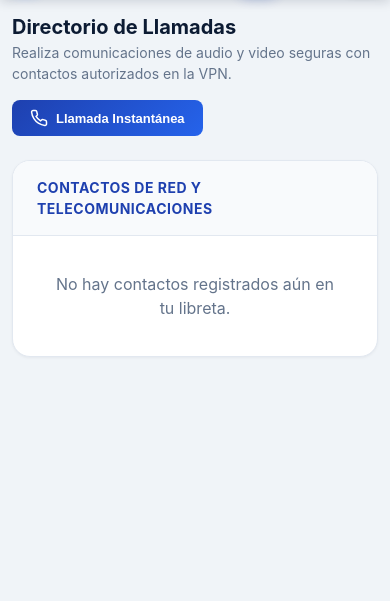
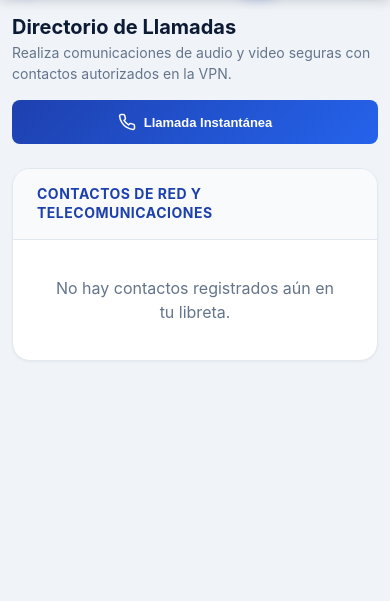
Before and after one commit to windows16/videoconferencia, a Django app: page /calls/ in a window 390 px wide. Shown: the part 52-653 px from the top of the page. Run offline with Django 5.2, Linux system fonts and the light colour scheme; the visitor is signed in with stand-in values (Sample User, id 1); data that the repository does not hold is empty; some libraries are stand-ins or nearby versions.

Commit message:
fix: se corrige el ampliar pantalla el cual hacia que en movil se bloqueara el scroll

```diff
--- a/static/css/google-meet.css
+++ b/static/css/google-meet.css
@@ -692,6 +692,48 @@ body {
   color: var(--navy-primary);
 }
 
+/* Calls conserva controles legibles y táctiles en pantallas pequeñas. */
+@media (max-width: 639px) {
+  .calls-page {
+    width: 100%;
+  }
+
+  .calls-page > div:first-child {
+    align-items: stretch;
+  }
+
+  .calls-page > div:first-child > .btn-card-start {
+    align-self: stretch;
+    justify-content: center;
+    min-height: 44px;
+  }
+
+  .calls-directory-heading {
+    padding: 16px;
+    font-size: 13px;
+    line-height: 1.35;
+  }
+
+  .calls-contact-row {
+    padding: 16px;
+  }
+
+  .calls-contact-name {
+    font-size: 16px !important;
+  }
+
+  .calls-contact-email {
+    font-size: 14px !important;
+  }
+
+  .calls-connect-button {
+    min-height: 44px;
+    flex: 1;
+    justify-content: center;
+    font-size: 14px;
+  }
+}
+
 /* --------------------------------------------------------------------------
    Modal de Configuración (Audio / Video) - Estilo Navy Elegante
    -------------------------------------------------------------------------- */
--- a/templates/base.html
+++ b/templates/base.html
@@ -2,7 +2,7 @@
 <html lang="es">
 <head>
   <meta charset="UTF-8">
-  <meta name="viewport" content="width=device-width, initial-scale=1.0, maximum-scale=1.0, user-scalable=no">
+  <meta name="viewport" content="width=device-width, initial-scale=1.0">
   <title>{% block title %}TeleConnect - Plataforma de Videoconferencias Seguras{% endblock %}</title>
 
   <!-- Estilos principales con Identidad en Tonos Azul Marino -->
--- a/templates/meetings/calls.html
+++ b/templates/meetings/calls.html
@@ -3,7 +3,7 @@
 {% block title %}TeleConnect - Llamadas Directas{% endblock %}
 
 {% block content %}
-<div style="max-width: 860px; margin: 0 auto;">
+<div class="calls-page" style="max-width: 860px; margin: 0 auto;">
   <div class="flex flex-col sm:flex-row sm:items-center justify-between gap-4 mb-6">
     <div>
       <h2 style="font-size: clamp(20px, 3vw, 24px); font-weight: 700; color: var(--navy-darker);">Directorio de Llamadas</h2>
@@ -19,20 +19,20 @@
 
   <!-- Directorio de Contactos -->
   <div style="background: #ffffff; border: 1px solid var(--border-light); border-radius: 18px; overflow: hidden; box-shadow: var(--shadow-sm);">
-    <div style="padding: 16px 24px; background: #f8fafc; border-bottom: 1px solid var(--border-light); font-weight: 700; font-size: 14px; color: var(--navy-primary); text-transform: uppercase; letter-spacing: 0.5px;">
+    <div class="calls-directory-heading" style="padding: 16px 24px; background: #f8fafc; border-bottom: 1px solid var(--border-light); font-weight: 700; font-size: 14px; color: var(--navy-primary); text-transform: uppercase; letter-spacing: 0.5px;">
       Contactos de Red y Telecomunicaciones
     </div>
 
     <div style="display: flex; flex-direction: column;">
       {% for contact in contacts %}
-      <div class="flex flex-col sm:flex-row sm:items-center justify-between gap-4 p-4 md:px-6 md:py-4 border-b border-slate-100 hover:bg-slate-50 transition">
+      <div class="calls-contact-row flex flex-col sm:flex-row sm:items-center justify-between gap-4 p-4 md:px-6 md:py-4 border-b border-slate-100 hover:bg-slate-50 transition">
         <div class="flex items-center gap-4">
           <div style="width: 46px; height: 46px; border-radius: 12px; background: linear-gradient(135deg, #0c1b33, #1e40af); color: #ffffff; display: flex; align-items: center; justify-content: center; font-weight: 700; font-size: 18px; box-shadow: 0 2px 6px rgba(12, 27, 51, 0.2); flex-shrink: 0;">
             {{ contact.name|first|upper }}
           </div>
           <div>
-            <div style="font-weight: 600; font-size: 15px; color: var(--navy-darker);">{{ contact.name }}</div>
-            <div style="font-size: 13px; color: var(--text-muted); word-break: break-all;">{{ contact.email }}</div>
+            <div class="calls-contact-name" style="font-weight: 600; font-size: 15px; color: var(--navy-darker);">{{ contact.name }}</div>
+            <div class="calls-contact-email" style="font-size: 13px; color: var(--text-muted); word-break: break-all;">{{ contact.email }}</div>
           </div>
         </div>
 
@@ -40,7 +40,7 @@
           <span class="vpn-status-badge badge-vpn-connected" style="font-size: 11px;">
             ● {{ contact.status }}
           </span>
-          <button type="button" class="btn-card-start" style="padding: 8px 16px;" onclick="document.getElementById('actionInstant').click();">
+          <button type="button" class="calls-connect-button btn-card-start" style="padding: 8px 16px;" onclick="document.getElementById('actionInstant').click();">
             <svg width="16" height="16" viewBox="0 0 24 24" fill="none" stroke="currentColor" stroke-width="2">
               <polygon points="23 7 16 12 23 17 23 7"></polygon>
               <rect x="1" y="5" width="15" height="14" rx="2" ry="2"></rect>
```
